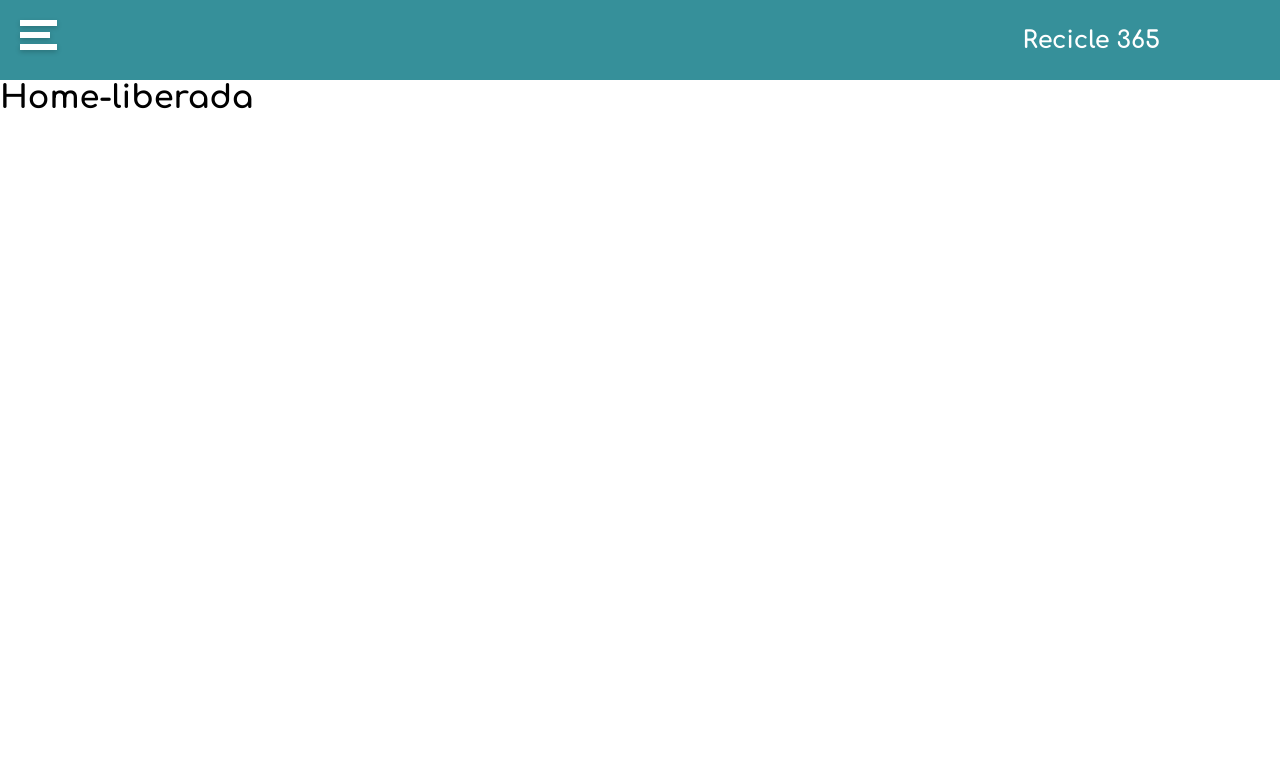
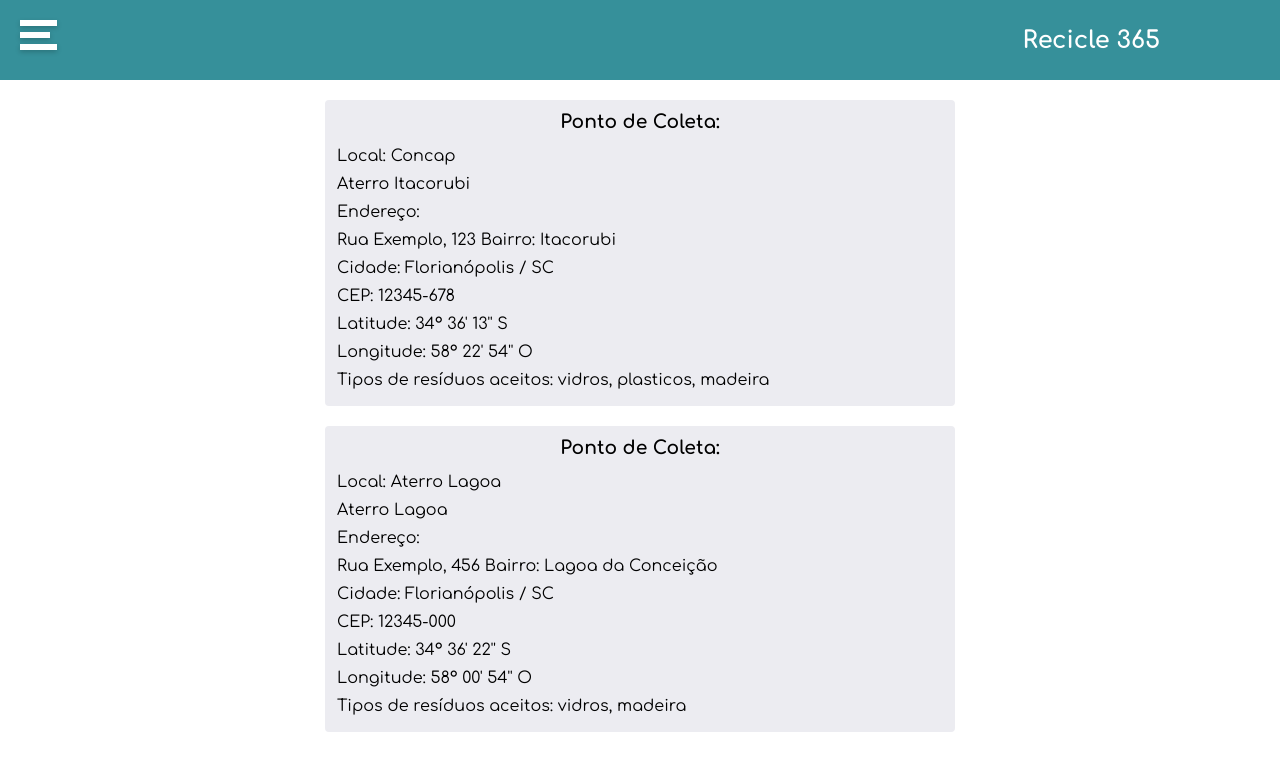
Before and after one commit to renatapulz/recicla365, a React (Vite) app: page / in a window 1280 px wide. Shown: the top 770 px of the page. Built offline with nearby package versions, Linux system fonts and the light colour scheme; data requests are answered from the project's data file.

Commit message:
Inserção dos pontos de coleta do json server nos cards, finalização das páginas de home e gerenciamento

```diff
--- a/src/assets/components/card/CardPoints.jsx
+++ b/src/assets/components/card/CardPoints.jsx
@@ -4,24 +4,21 @@ import PropTypes from 'prop-types';
 import DeleteIcon from '@mui/icons-material/Delete';
 import ModeEditIcon from '@mui/icons-material/ModeEdit';
 
-function CardPoints( props ) {
-    const { exibirIcones } = props;
-
+function CardPoints( { exibirIcones, Points } ) {
     return (
         <div className="card_container">
             <h3 className="title-card">Ponto de Coleta:</h3>
             <div className="container-text">
-                <div className="info-card">Nome: </div>
-                <div className="info-card">Descrição: </div>
-                <div className="info-card">Endereço</div>
-                <div className="info-card">CEP: </div>
-                <div className="info-card">Logradouro: </div>
-                <div className="info-card">Bairro: </div>
-                <div className="info-card">Cidade: </div>
-                <div className="info-card">Estado: </div>
-                <div className="info-card">Latitude: </div>
-                <div className="info-card">Longitude: </div>
-                <div className="info-card">Tipos de resíduos aceitos: </div>
+                <div className="info-card">Local: {Points.nomeLocal}</div>
+                <div className="info-card">{Points.descricao}</div>
+                <div className="info-card">Endereço:</div>
+                <div className="info-card">{Points.logradouro} Bairro: {Points.bairro}</div>
+                <div className="info-card">Cidade: {Points.cidade} / {Points.estado}</div>
+                <div className="info-card">CEP: {Points.cep}</div>
+                <div className="info-card">Latitude: {Points.latitude}</div>
+                <div className="info-card">Longitude: {Points.longitude}</div>
+                <div className="info-card">Tipos de resíduos aceitos: {Points.tiposResiduos.join(', ')}
+                </div>
                 {exibirIcones ? (<div className='icons'><DeleteIcon sx={{ fontSize: 25 }} className="icon-card" /> <ModeEditIcon sx={{ fontSize: 25 }} className="icon-card" /></div>) : null}
             </div>
       </div>
@@ -31,8 +28,7 @@ function CardPoints( props ) {
 
   CardPoints.propTypes = {
     exibirIcones: PropTypes.bool.isRequired,
-    dadosPonto: PropTypes.exact({
-        userId: PropTypes.number.isRequired,
+    Points: PropTypes.exact({
         nomeLocal: PropTypes.string.isRequired,
         descricao: PropTypes.string.isRequired,
         logradouro: PropTypes.string.isRequired,
@@ -40,7 +36,7 @@ function CardPoints( props ) {
         cidade: PropTypes.string.isRequired,
         estado: PropTypes.string.isRequired,
         cep: PropTypes.string.isRequired,
-        tiposResiduos: PropTypes.string.isRequired,
+        tiposResiduos: PropTypes.array.isRequired,
         latitude: PropTypes.string.isRequired,
         longitude: PropTypes.string.isRequired,
     })
--- a/src/assets/components/menuHamburguer/menu.jsx
+++ b/src/assets/components/menuHamburguer/menu.jsx
@@ -25,7 +25,7 @@ function Menu() {
                             <>
                                 <li><Link to="/" className="link-menu" onClick={toggleMenu}>Pontos de coleta</Link></li>
                                 <li><Link to="/gerenciamento" className="link-menu" onClick={toggleMenu}>Gerenciar pontos</Link></li>
-                                <li><buttom onClick={() => { toggleMenu(); logout(); }} className="link-menu">Sair</buttom></li>
+                                <li><Link to="/login" onClick={() => { toggleMenu(); logout(); }} className="link-menu">Sair</Link></li>
                             </>
                         ) : (
                             <>
--- a/src/mock/db.json
+++ b/src/mock/db.json
@@ -78,9 +78,9 @@
       "nomeLocal": "Concap",
       "descricao": "Aterro Itacorubi",
       "logradouro": "Rua Exemplo, 123",
-      "bairro": "Bairro Exemplo",
-      "cidade": "Cidade Exemplo",
-      "estado": "Estado Exemplo",
+      "bairro": "Itacorubi",
+      "cidade": "Florianópolis",
+      "estado": "SC",
       "cep": "12345-678",
       "tiposResiduos": [
         "vidros",
@@ -89,6 +89,23 @@
       ],
       "latitude": "34° 36' 13'' S",
       "longitude": "58° 22' 54'' O"
+    },
+    {
+      "id": 2,
+      "userId": 2,
+      "nomeLocal": "Aterro Lagoa",
+      "descricao": "Aterro Lagoa",
+      "logradouro": "Rua Exemplo, 456",
+      "bairro": "Lagoa da Conceição",
+      "cidade": "Florianópolis",
+      "estado": "SC",
+      "cep": "12345-000",
+      "tiposResiduos": [
+        "vidros",
+        "madeira"
+      ],
+      "latitude": "34° 36' 22'' S",
+      "longitude": "58° 00' 54'' O"
     }
   ]
 }
--- a/src/pages/GerenciarPontos/GerenciarPontos.jsx
+++ b/src/pages/GerenciarPontos/GerenciarPontos.jsx
@@ -1,11 +1,22 @@
 import CardPoints from "../../assets/components/card/CardPoints"
+import { useContext, useEffect } from "react";
+import { CollectionPointContext } from "../../hooks/CollectionPointContext.jsx"
 
 function GerenciarPontos() {
+  const { pontoColeta, getCollectionPointsbyUser } = useContext(CollectionPointContext)
+
+  useEffect(() => {
+    getCollectionPointsbyUser();
+  }, []);
 
   return (
     <div className="container">
-      <CardPoints exibirIcones={true}/>
-    </div>
+    {Array.isArray(pontoColeta) && pontoColeta.length > 0 && pontoColeta.map((ponto, index) => (
+      delete ponto.userId,
+      delete ponto.id,
+      <CardPoints exibirIcones={true} Points={ponto} key={index} />
+    ))}
+  </div>
   )
 }
 
--- a/src/pages/Home/Home.jsx
+++ b/src/pages/Home/Home.jsx
@@ -1,10 +1,22 @@
 import React from "react";
+import CardPoints from "../../assets/components/card/CardPoints"
+import { useContext, useEffect } from "react";
+import { CollectionPointContext } from "../../hooks/CollectionPointContext.jsx"
 
 function Home() {
+  const { pontoColeta, getCollectionPoints } = useContext(CollectionPointContext)
+
+  useEffect(() => {
+    getCollectionPoints();
+  }, []);
 
   return (
-    <div>
-        <h1>Home-liberada</h1>
+    <div className="container">
+    {Array.isArray(pontoColeta) && pontoColeta.length > 0 && pontoColeta.map((ponto, index) => (
+      delete ponto.userId,
+      delete ponto.id,
+      <CardPoints exibirIcones={false} Points={ponto} key={index} />
+    ))}
     </div>
   )
 }
```
